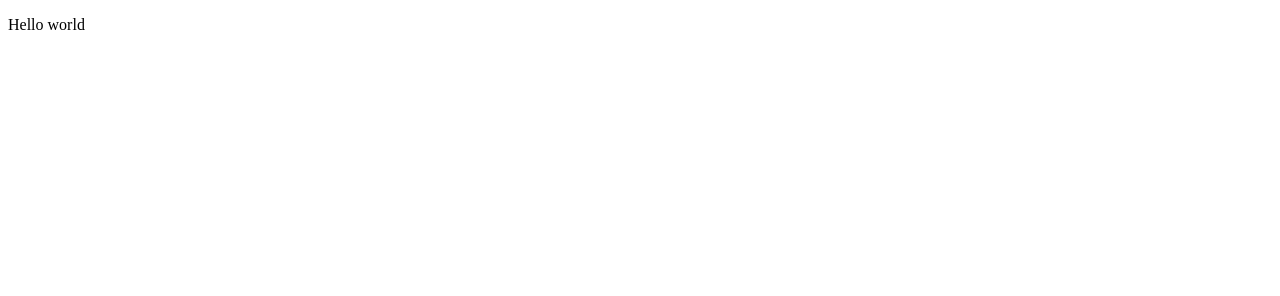
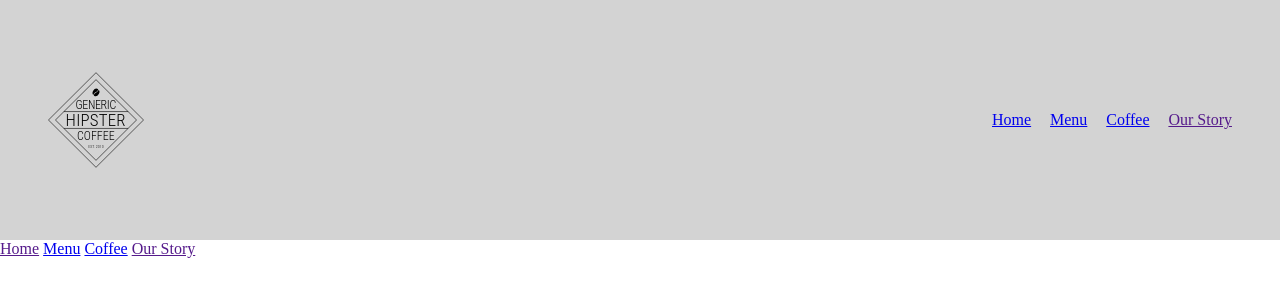
Before and after one commit to themainkane/hackathon1_prep, a website built with Vite: page index.html in a window 1280 px wide. Built offline with nearby package versions, Linux system fonts and the light colour scheme.

Commit message:
nav component

```diff
--- a/index.html
+++ b/index.html
@@ -4,9 +4,29 @@
     <meta charset="UTF-8" />
     <meta name="viewport" content="width=device-width, initial-scale=1.0" />
     <title>Hipster coffee</title>
+    <!-- <link rel="stylesheet" href="style.scss" /> -->
+    <link rel="stylesheet" href="nav.scss" />
     <link rel="stylesheet" href="style.scss" />
   </head>
   <body>
-    <p>Hello world</p>
+    <header class="header">
+      <img class="logo" src="logo.svg" alt="generic coffe logo" />
+
+      <nav class="nav">
+        <a class="link" href="index.html">Home</a>
+        <a class="link" href="menu.html">Menu</a>
+        <a class="link" href="coffee.html">Coffee</a>
+        <a class="link" href="">Our Story</a>
+      </nav>
+    </header>
+    <div class="main"></div>
+    <footer class="footer">
+      <nav>
+        <a class="link" href="">Home</a>
+        <a class="link" href="menu.html">Menu</a>
+        <a class="link" href="coffee.html">Coffee</a>
+        <a class="link" href="">Our Story</a>
+      </nav>
+    </footer>
   </body>
 </html>
--- /dev/null
+++ b/menu.scss
@@ -0,0 +1,3 @@
+html {
+  background-color: red;
+}
--- /dev/null
+++ b/nav.scss
@@ -0,0 +1,34 @@
+@mixin flex-row {
+  display: flex;
+  flex-direction: row;
+}
+
+@mixin flex-column {
+  display: flex;
+  flex-direction: column;
+}
+
+header {
+  background-color: lightgrey;
+  @include flex-column;
+  justify-content: center;
+  justify-content: space-between;
+  align-items: center;
+  padding: 3rem;
+  height: 15rem;
+
+  @media (min-width: 600px) {
+    @include flex-row;
+    justify-content: space-between;
+  }
+}
+
+.logo {
+  width: 6rem;
+}
+
+.nav {
+  @include flex-row;
+  justify-content: space-between;
+  width: 15rem;
+}
--- a/style.scss
+++ b/style.scss
@@ -0,0 +1,25 @@
+html {
+  box-sizing: border-box;
+}
+
+*,
+*::before,
+*::after {
+  box-sizing: inherit;
+  padding: 0;
+  margin: 0;
+}
+
+//  variables and mixins.
+
+@mixin flex-row {
+  display: flex;
+  flex-direction: row;
+}
+
+@mixin flex-column {
+  display: flex;
+  flex-direction: column;
+}
+
+// styling starts here
```
Also changed, not shown: coffee.html (added, +32 -0 lines), menu.html (added, +33 -0 lines), coffee.scss (added).
